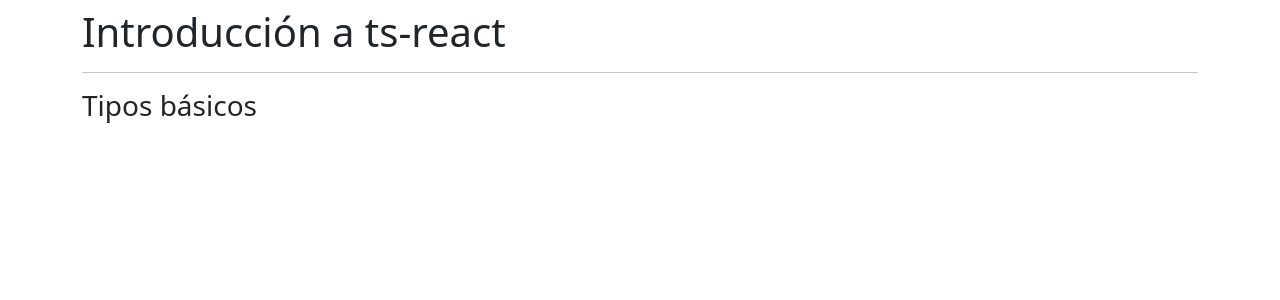
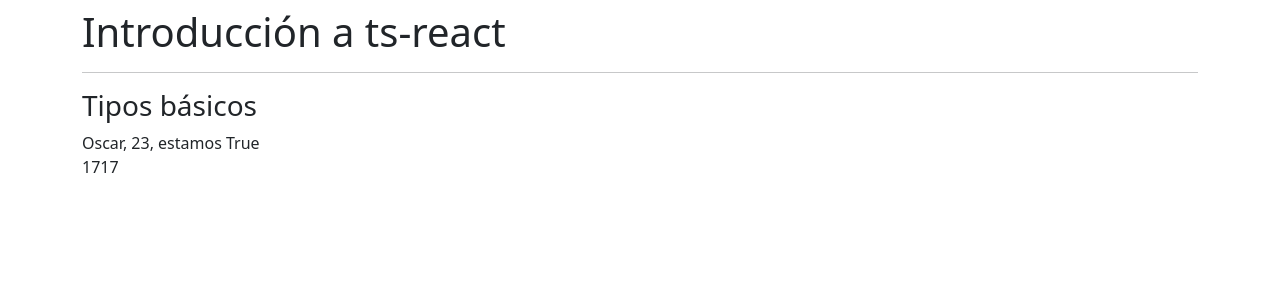
Before and after one commit to DaniDotExe/react-native, a React (Create React App) app in the folder 01-ts-react/: page / in a window 1280 px wide. Shown: the top 300 px of the page. Built offline with nearby package versions, Linux system fonts and the light colour scheme.

Commit message:
Clase 11

```diff
--- a/01-ts-react/src/typescript/TiposBasicos.tsx
+++ b/01-ts-react/src/typescript/TiposBasicos.tsx
@@ -1,9 +1,22 @@
 import React from 'react'
 
 export const TiposBasicos = () => {
+
+  const nombre: string = 'Oscar';
+  const edad: number = 23;
+  let estaActivo: boolean = true;
+
+  const poderes:any[] = [];
+
+  poderes.push('1717');
+
+
   return (
     <>
         <h3>Tipos básicos</h3>
+        {nombre}, {edad}, { (estaActivo) ? 'estamos True' : 'Estamos no True'}
+        <br />
+        {poderes.join(', ')}
     </>
   )
 }
```
